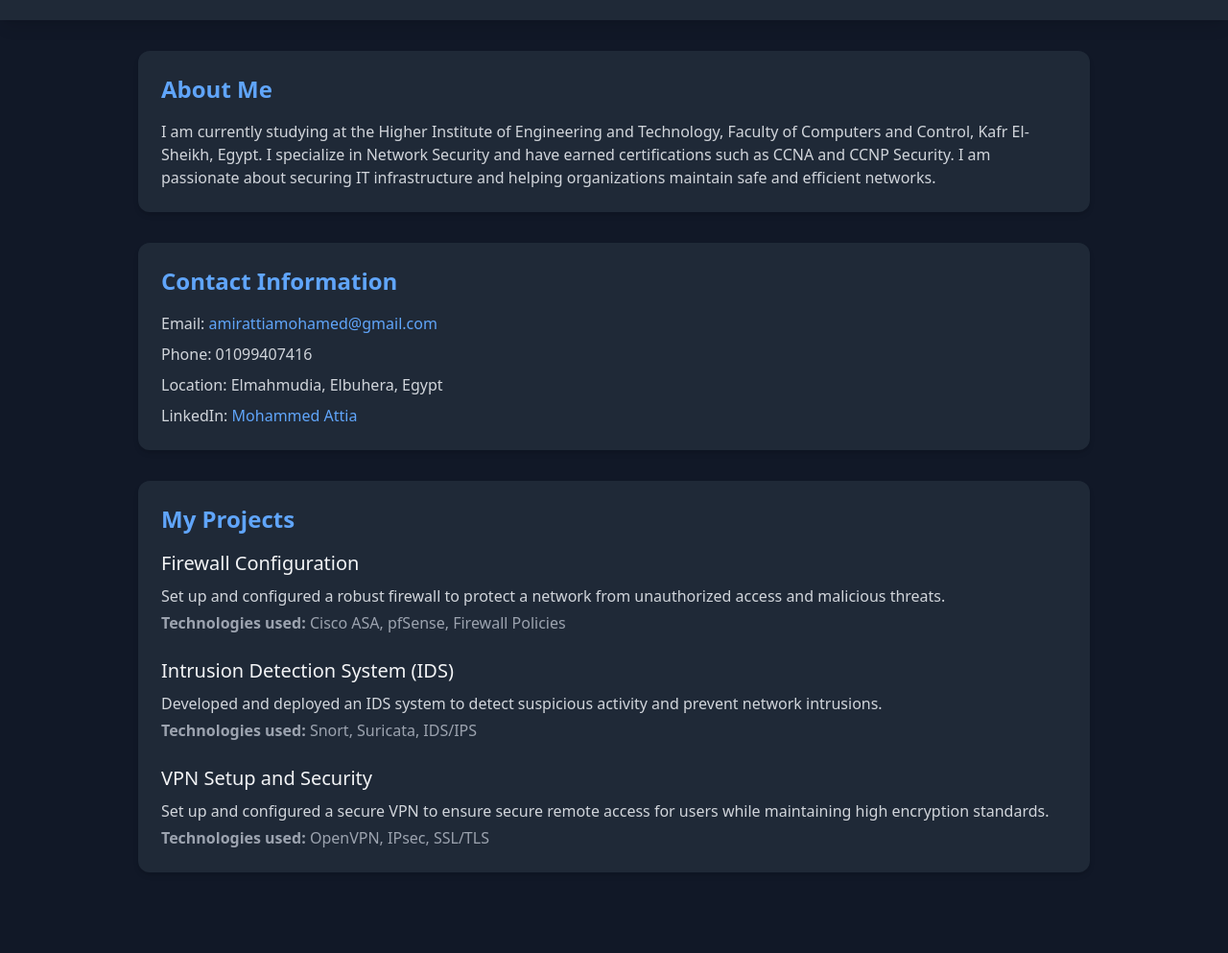
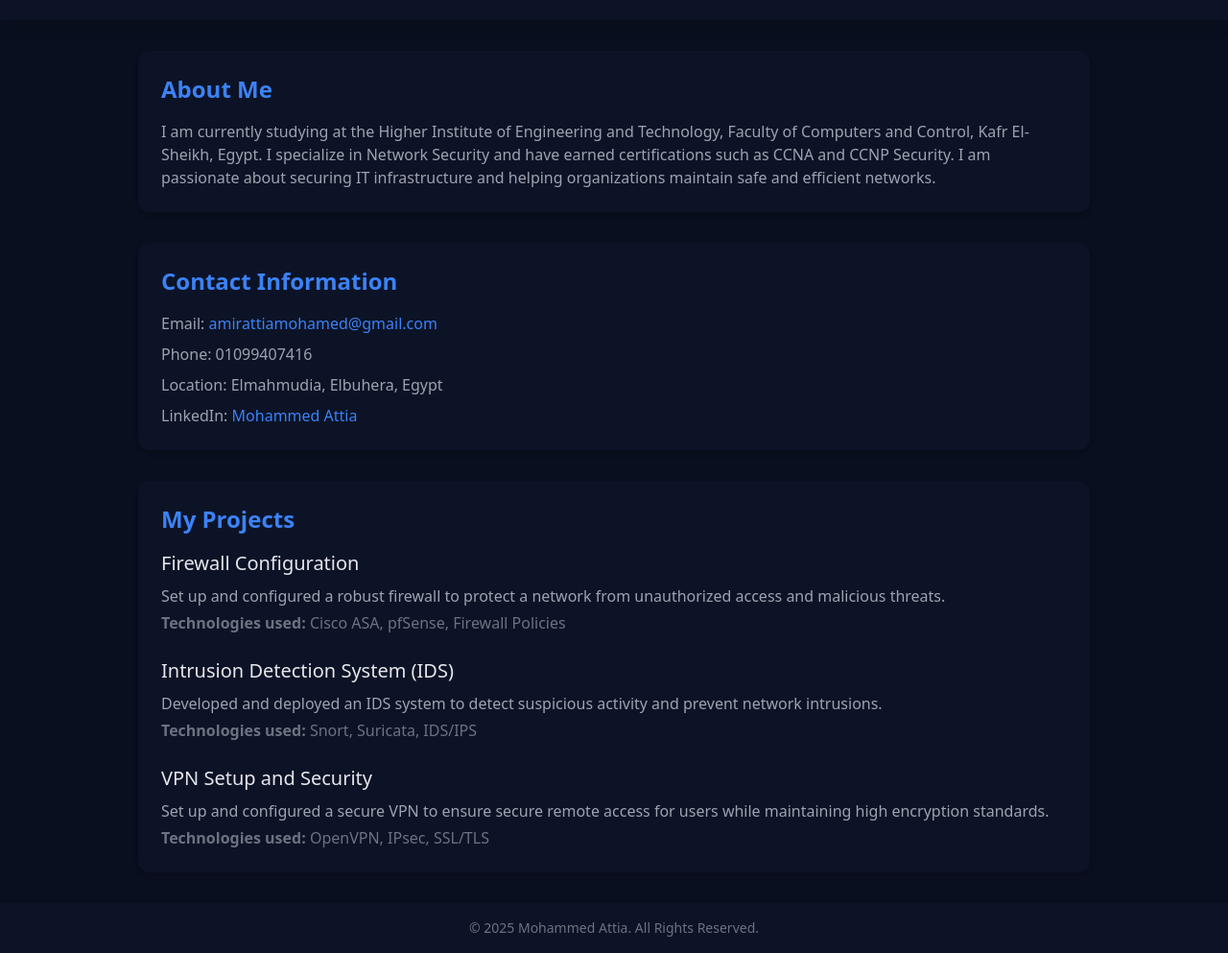
Before and after one commit to amierattia/port, a plain HTML site: page index.html in a window 1280 px wide. Shown: the part 99-1092 px from the top of the page at 96% size. Before the commit the page ends 1040 px from the top, so only its background shows below. Drawn offline with nearby package versions, Linux system fonts and the light colour scheme.

Commit message:
Update index.html

```diff
--- a/index.html
+++ b/index.html
@@ -13,52 +13,54 @@
     </script>
     <link href="https://fonts.googleapis.com/css2?family=Inter:wght@400;500;600;700&display=swap" rel="stylesheet">
 </head>
-<body class="font-inter bg-gray-900 text-gray-200">
-    <header class="bg-gray-800 text-white sticky top-0 z-50 shadow-lg">
+<body class="font-inter bg-[#0a0f1f] text-[#d1d5db]">
+    <header class="bg-[#0d1326] text-white sticky top-0 z-50 shadow-lg">
         <div class="max-w-5xl mx-auto px-4 py-6 text-center">
             <h1 class="text-3xl font-bold">Mohammed Attia</h1>
-            <p class="mt-2 text-lg font-medium text-gray-400">Network Security Specialist | CCNA & CCNP Certified</p>
+            <p class="mt-2 text-lg font-medium text-[#6b7280]">Network Security Specialist | CCNA & CCNP </p>
         </div>
     </header>
 
     <main class="max-w-5xl mx-auto px-4 py-8 space-y-8">
-        <section class="bg-gray-800 rounded-xl shadow-md p-6">
-            <h2 class="text-2xl font-semibold text-blue-400 mb-4">About Me</h2>
-            <p class="text-gray-300">I am currently studying at the Higher Institute of Engineering and Technology, Faculty of Computers and Control, Kafr El-Sheikh, Egypt. I specialize in Network Security and have earned certifications such as CCNA and CCNP Security. I am passionate about securing IT infrastructure and helping organizations maintain safe and efficient networks.</p>
+        <section class="bg-[#0d1326] rounded-xl shadow-md p-6">
+            <h2 class="text-2xl font-semibold text-[#3b82f6] mb-4">About Me</h2>
+            <p class="text-[#9ca3af]">I am currently studying at the Higher Institute of Engineering and Technology, Faculty of Computers and Control, Kafr El-Sheikh, Egypt. I specialize in Network Security and have earned certifications such as CCNA and CCNP Security. I am passionate about securing IT infrastructure and helping organizations maintain safe and efficient networks.</p>
         </section>
 
-        <section class="bg-gray-800 rounded-xl shadow-md p-6">
-            <h2 class="text-2xl font-semibold text-blue-400 mb-4">Contact Information</h2>
-            <div class="space-y-2 text-gray-300">
-                <p>Email: <a href="mailto:amirattiamohamed@gmail.com" class="text-blue-400 hover:underline font-medium">amirattiamohamed@gmail.com</a></p>
+        <section class="bg-[#0d1326] rounded-xl shadow-md p-6">
+            <h2 class="text-2xl font-semibold text-[#3b82f6] mb-4">Contact Information</h2>
+            <div class="space-y-2 text-[#9ca3af]">
+                <p>Email: <a href="mailto:amirattiamohamed@gmail.com" class="text-[#3b82f6] hover:underline font-medium">amirattiamohamed@gmail.com</a></p>
                 <p>Phone: 01099407416</p>
                 <p>Location: Elmahmudia, Elbuhera, Egypt</p>
-                <p>LinkedIn: <a href="https://www.linkedin.com/in/mohammed-attia-mohammed-15612424b" target="_blank" class="text-blue-400 hover:underline font-medium">Mohammed Attia</a></p>
+                <p>LinkedIn: <a href="https://www.linkedin.com/in/mohammed-attia-mohammed-15612424b" target="_blank" class="text-[#3b82f6] hover:underline font-medium">Mohammed Attia</a></p>
             </div>
         </section>
 
-        <section class="bg-gray-800 rounded-xl shadow-md p-6">
-            <h2 class="text-2xl font-semibold text-blue-400 mb-4">My Projects</h2>
+        <section class="bg-[#0d1326] rounded-xl shadow-md p-6">
+            <h2 class="text-2xl font-semibold text-[#3b82f6] mb-4">My Projects</h2>
             <div class="space-y-6">
                 <div>
-                    <h3 class="text-xl font-medium text-gray-100">Firewall Configuration</h3>
-                    <p class="text-gray-300 mt-2">Set up and configured a robust firewall to protect a network from unauthorized access and malicious threats.</p>
-                    <p class="text-gray-400 mt-1"><strong>Technologies used:</strong> Cisco ASA, pfSense, Firewall Policies</p>
+                    <h3 class="text-xl font-medium text-[#e5e7eb]">Firewall Configuration</h3>
+                    <p class="text-[#9ca3af] mt-2">Set up and configured a robust firewall to protect a network from unauthorized access and malicious threats.</p>
+                    <p class="text-[#6b7280] mt-1"><strong>Technologies used:</strong> Cisco ASA, pfSense, Firewall Policies</p>
                 </div>
                 <div>
-                    <h3 class="text-xl font-medium text-gray-100">Intrusion Detection System (IDS)</h3>
-                    <p class="text-gray-300 mt-2">Developed and deployed an IDS system to detect suspicious activity and prevent network intrusions.</p>
-                    <p class="text-gray-400 mt-1"><strong>Technologies used:</strong> Snort, Suricata, IDS/IPS</p>
+                    <h3 class="text-xl font-medium text-[#e5e7eb]">Intrusion Detection System (IDS)</h3>
+                    <p class="text-[#9ca3af] mt-2">Developed and deployed an IDS system to detect suspicious activity and prevent network intrusions.</p>
+                    <p class="text-[#6b7280] mt-1"><strong>Technologies used:</strong> Snort, Suricata, IDS/IPS</p>
                 </div>
                 <div>
-                    <h3 class="text-xl font-medium text-gray-100">VPN Setup and Security</h3>
-                    <p class="text-gray-300 mt-2">Set up and configured a secure VPN to ensure secure remote access for users while maintaining high encryption standards.</p>
-                    <p class="text-gray-400 mt-1"><strong>Technologies used:</strong> OpenVPN, IPsec, SSL/TLS</p>
+                    <h3 class="text-xl font-medium text-[#e5e7eb]">VPN Setup and Security</h3>
+                    <p class="text-[#9ca3af] mt-2">Set up and configured a secure VPN to ensure secure remote access for users while maintaining high encryption standards.</p>
+                    <p class="text-[#6b7280] mt-1"><strong>Technologies used:</strong> OpenVPN, IPsec, SSL/TLS</p>
                 </div>
             </div>
         </section>
     </main>
 
-
+    <footer class="bg-[#0d1326] text-[#6b7280] text-center py-4">
+        <p class="text-sm">© 2025 Mohammed Attia. All Rights Reserved.</p>
+    </footer>
 </body>
 </html>
```
